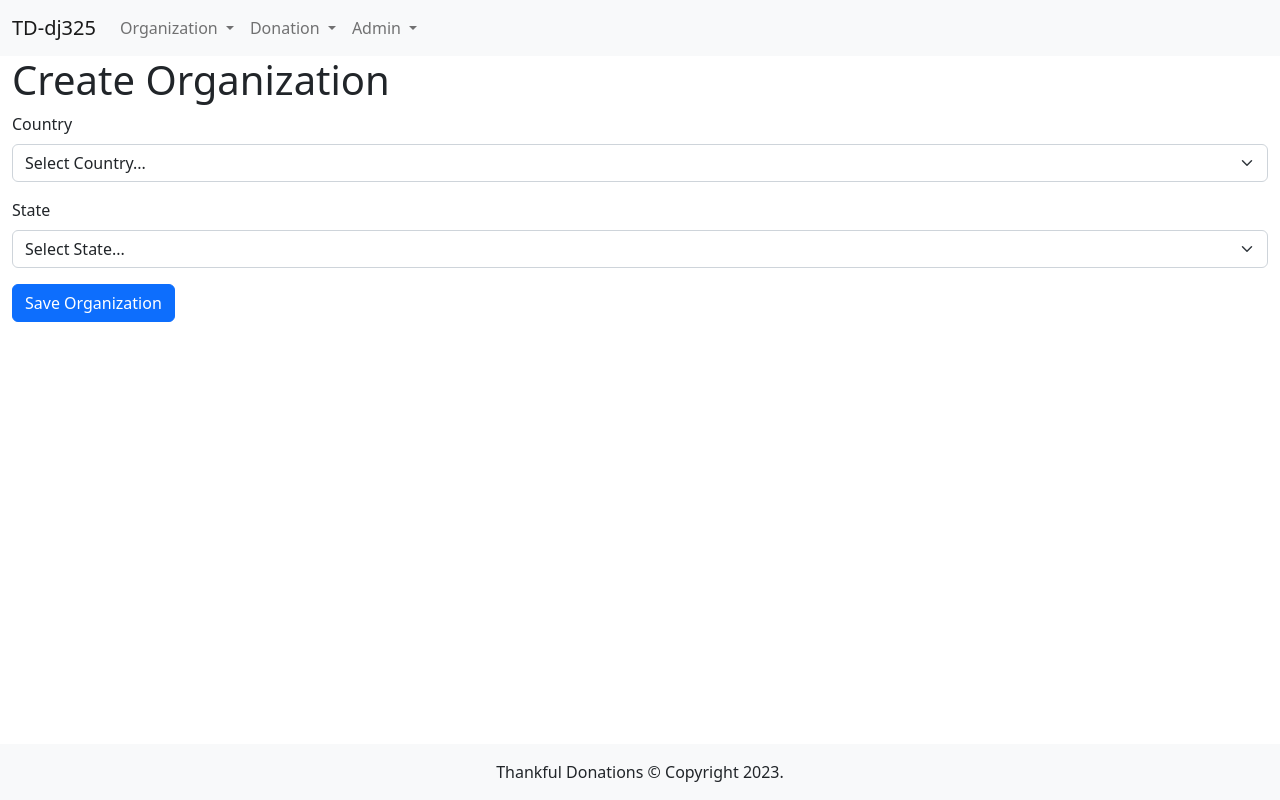
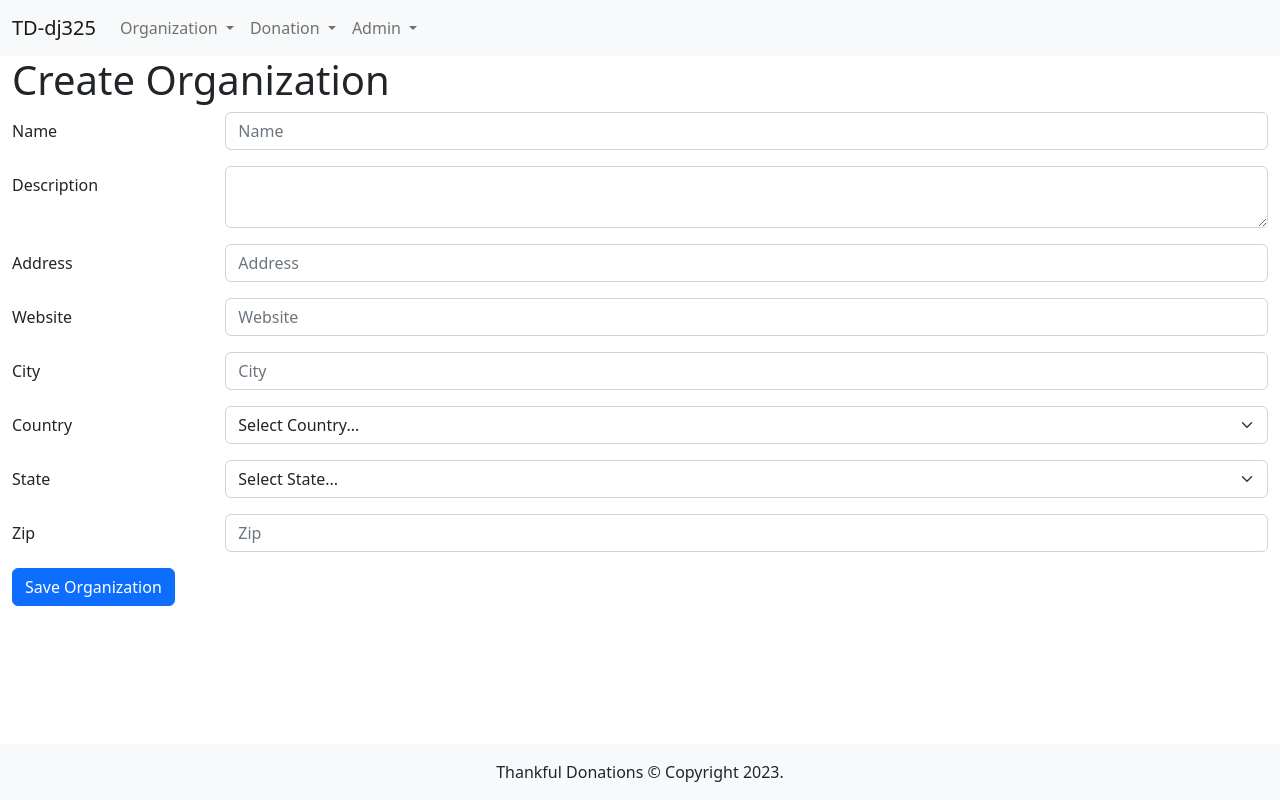
Before and after one commit to denilayush/dj325-is601-007, a Flask app: page /organization/add in a window 1280 px wide. Run offline with Flask 3, Linux system fonts and the light colour scheme; data that the repository does not hold is empty.

Commit message:
Added list in organization, route add is done in organization

```diff
--- a/MP3/templates/country_state_selector.html
+++ b/MP3/templates/country_state_selector.html
@@ -19,18 +19,25 @@
 </div>
 {% else %}
 {# version for add/edit forms #}
-<div class="form-group mb-3">
-    <label class="form-label" for="country">Country</label>
+
+<div class="form-group row mb-3">
+    <label class="col-sm-2 col-form-label" for="country">Country</label>
+    <div class="col-sm-10">
     <select name="country" id="country" class="form-select" value="{{c}}"
         required onchange="fetchStates(this.value)">
         <option value="">Select Country...</option>
     </select>
+    </div>
 </div>
-<div class="form-group mb-3">
-    <label class="form-label" for="state">State</label>
+
+
+<div class="form-group row mb-3">
+    <label class="col-sm-2 col-form-label" for="state">State</label>
+    <div class="col-sm-10">
     <select name="state" id="state" class="form-select" value="{{s}}" required>
         <option value="">Select State...</option>
     </select>
+    </div>
 </div>
 {% endif %}
 <script>
--- a/MP3/templates/list_donations.html
+++ b/MP3/templates/list_donations.html
@@ -46,7 +46,7 @@
             <div class="col">
                 <label class="visually-hidden"
                     for="organization">Organization</label>
-                {{organization_dropdown(request.args.get("organization"))}}
+                {{organization_dropdown(request.args.get("organization_id"))}}
             </div>
             <!-- sort filter -->
             {# TODO pass/set the columns that can be used for sort/filter (i.e. allowed_columns) #}
--- a/MP3/templates/manage_organization.html
+++ b/MP3/templates/manage_organization.html
@@ -21,19 +21,52 @@ Organization{% endblock %}
             if a validation error occurs, the inserted form data should persist
             #}
             <!--name-->
+            <div class="form-group row mb-3">
+                <label for="name" class="col-sm-2 col-form-label">Name</label>
+                <div class="col-sm-10">
+                <input type="text" class="form-control" id="name" name="name" placeholder="Name" value="{{name or '' }}" required>
+                </div>
+            </div>
+            <!--description-->
+            <div class="form-group row mb-3">
 
-            <!--description-->
+                <label for="description" class="col-sm-2 col-form-label" >Description</label>
+                <div class="col-sm-10">
+                    <textarea class="form-control" name="description" id="description"> {{description or ''}}</textarea>
+                </div>
+            </div>
 
             <!--address-->
-
+            <div class="form-group row mb-3">
+                <label for="address" class="col-sm-2 col-form-label">Address</label>
+                <div class="col-sm-10">
+                <input type="text" class="form-control" id="address" name="address" placeholder="Address" value="{{address or '' }}" required>
+                </div>
+            </div>
             <!-- website -->
-
+            <div class="form-group row mb-3">
+                <label for="website" class="col-sm-2 col-form-label">Website</label>
+                <div class="col-sm-10">
+                <input type="text" class="form-control" id="website" name="website" placeholder="Website" value="{{website or '' }}" required>
+                </div>
+            </div>
             <!-- city -->
-
+            <div class="form-group row mb-3">
+                <label for="city" class="col-sm-2 col-form-label">City</label>
+                <div class="col-sm-10">
+                <input type="text" class="form-control" id="city" name="city" placeholder="City" value="{{city or '' }}" required>
+                </div>
+            </div>
             {# use this for country/state selection #}
             <!-- country/state -->
             {{country_state_selector(country=org.country,state=org.state)}}
             <!--zip-->
+            <div class="form-group row mb-3">
+                <label for="zip" class="col-sm-2 col-form-label">Zip</label>
+                <div class="col-sm-10">
+                <input type="text" class="form-control" id="zip" name="zip" placeholder="Zip" value="{{zip or '' }}" required>
+                </div>
+            </div>
 
             <input type="submit" class="btn btn-primary"
                 value="Save Organization" />
--- a/MP3/views/organization.py
+++ b/MP3/views/organization.py
@@ -11,23 +11,73 @@ def search():
     # TODO search-1 retrieve id, name, address, city, country, state, zip, website, donation count as donations for the organization
     # don't do SELECT * and replace the below "..." portion
     allowed_columns = ["name", "city", "country", "state", "modified", "created"]
-    query = "... WHERE 1=1"
+    query = """SELECT
+            organization.id,
+            organization.name,
+            organization.address,
+            organization.city,
+            organization.country,
+            organization.state,
+            organization.zip,
+            organization.website,
+            COUNT(donation.id) AS donation_count
+        FROM
+            IS601_MP3_Organizations organization
+        LEFT JOIN
+            IS601_MP3_Donations donation ON organization.id = donation.organization_id
+        WHERE 1=1
+        """
     args = {} # <--- add values to replace %s/%(named)s placeholders
 
+    # TODO search-2 get name, country, state, column, order, limit request args
+    name = request.args.get('name')
+    country = request.args.get('country')
+    state = request.args.get('state')
+    column = request.args.get('column')
+    order = request.args.get('order')
+    limit = request.args.get('limit')
 
-    # TODO search-2 get name, country, state, column, order, limit request args
+    args['order'] = request.args.get('order')
+    args['limit'] = request.args.get('limit')
+
     # TODO search-3 append a LIKE filter for name if provided
+    if name:
+        query += " AND name LIKE %(name)s"
+        args['name'] = name
     # TODO search-4 append an equality filter for country if provided
+    if country:
+        query += " AND organization.country = %(country)s"
+    args['country'] = country
     # TODO search-5 append an equality filter for state if provided
+    if state:
+        query += " AND organization.state = %(state)s"
+        args['state'] = state
+    query+= """
+            GROUP BY
+            organization.id,
+            organization.name,
+            organization.address,
+            organization.city,
+            organization.country,
+            organization.state,
+            organization.zip,
+            organization.website
+            """
     # TODO search-6 append sorting if column and order are provided and within the allows columns and allowed order asc,desc
+    if column and order and column in allowed_columns and order in ("asc", "desc"):
+        query += f" ORDER BY {column} {order}"
+        args['column'] = column
+
+
     # TODO search-7 append limit (default 10) or limit greater than or equal to 1 and less than or equal to 100
     # TODO search-8 provide a proper error message if limit isn't a number or if it's out of bounds
     limit = 10 # TODO change this per the above requirements
-
-    query += " LIMIT %(limit)s"
+    if not limit:
+        limit = 10
+    query += " LIMIT "+str(limit)
     args["limit"] = limit
-    #print("query",query)
-    #print("args", args)
+    print("query",query)
+    print("args", args)
     try:
         result = DB.selectAll(query, args)
         #print(f"result {result.rows}")
@@ -49,7 +99,16 @@ def add():
     if request.method == "POST":
         has_error = False # use this to control whether or not an insert occurs
 
+
         # TODO add-1 retrieve form data for name, address, city, state, country, zip, website, description
+        name = request.form.get('name')
+        address = request.form.get('address')
+        city = request.form.get('city')
+        state = request.form.get('state')
+        country = request.form.get('country')
+        zipcode = request.form.get('zip')
+        website = request.form.get('website')
+        description = request.form.get('description')
         # TODO add-2 name is required (flash proper error message)
         # TODO add-3 address is required (flash proper error message)
         # TODO add-4 city is required (flash proper error message)
@@ -67,11 +126,19 @@ def add():
         if not has_error:
             try:
                 result = DB.insertOne("""
-                INSERT INTO IS601_MP3_Organizations ...
-                ...
+                INSERT INTO IS601_MP3_Organizations (name, address, city, state, country, zip, website, description)
                 VALUES
-                ...
-                """, ...) # <-- TODO add-10 add query and add arguments
+                (%(name)s, %(address)s, %(city)s, %(state)s, %(country)s, %(zipcode)s, %(website)s, %(description)s)
+                """, {
+                    'name':name,
+                    'address':address,
+                    'city':city,
+                    'state':state,
+                    'country':country,
+                    'zip':zipcode,
+                    'website':website,
+                    'description':description,
+                }) # <-- TODO add-10 add query and add arguments
 
                 if result.status:
                     flash("Added Organization", "success")
@@ -91,6 +158,14 @@ def edit():
         if request.method == "POST":
             data = {"id": id} # use this as needed, can convert to tuple if necessary
             # TODO edit-2 retrieve form data for name, address, city, state, country, zip, website
+            name = request.form.get('name')
+            address = request.form.get('address')
+            city = request.form.get('city')
+            state = request.form.get('state')
+            country = request.form.get('country')
+            zipcode = request.form.get('zip')
+            website = request.form.get('website')
+            description = request.form.get('description')
             # TODO edit-3 name is required (flash proper error message)
             # TODO edit-4 address is required (flash proper error message)
             # TODO edit-5 city is required (flash proper error message)
```
Also changed, not shown: MP3/templates/list_organizations.html (+41 -2 lines), MP3/templates/manage_donation.html (+14 -7 lines), MP3/views/donations.py (+111 -21 lines).
